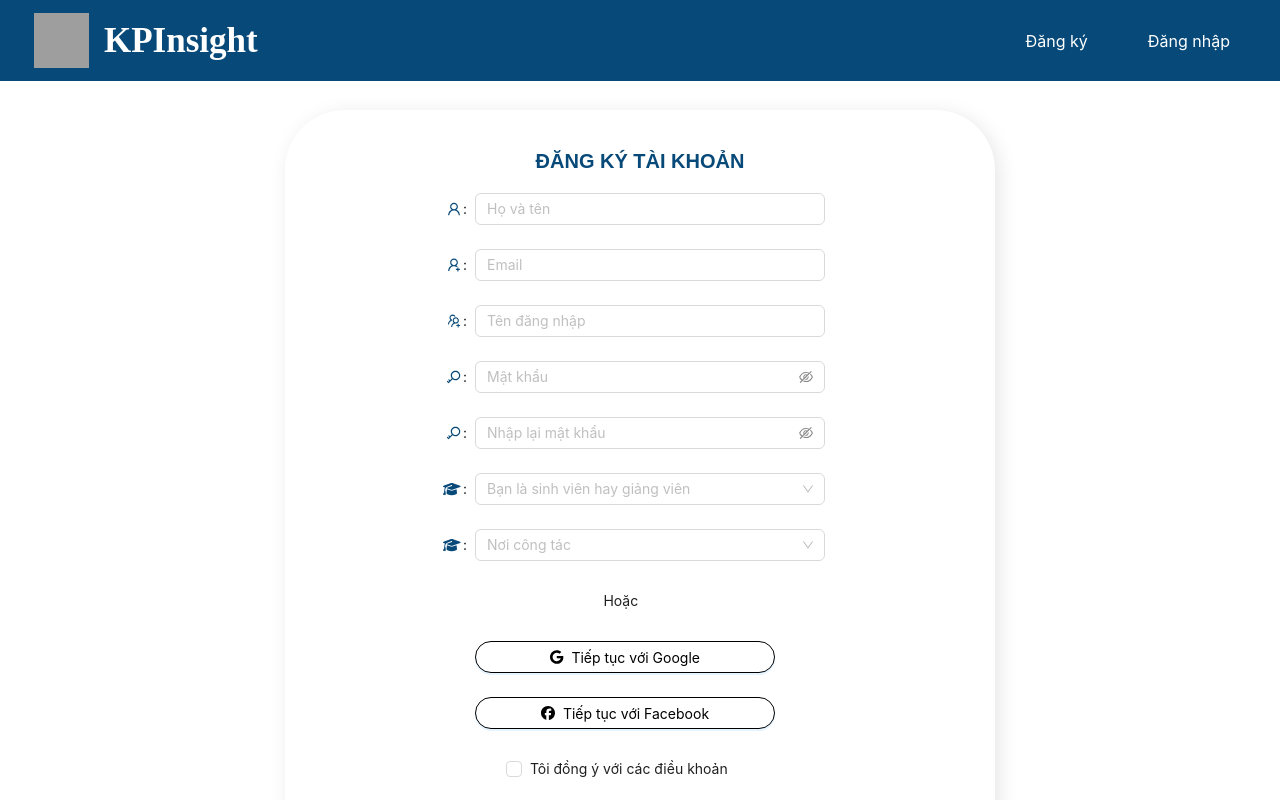
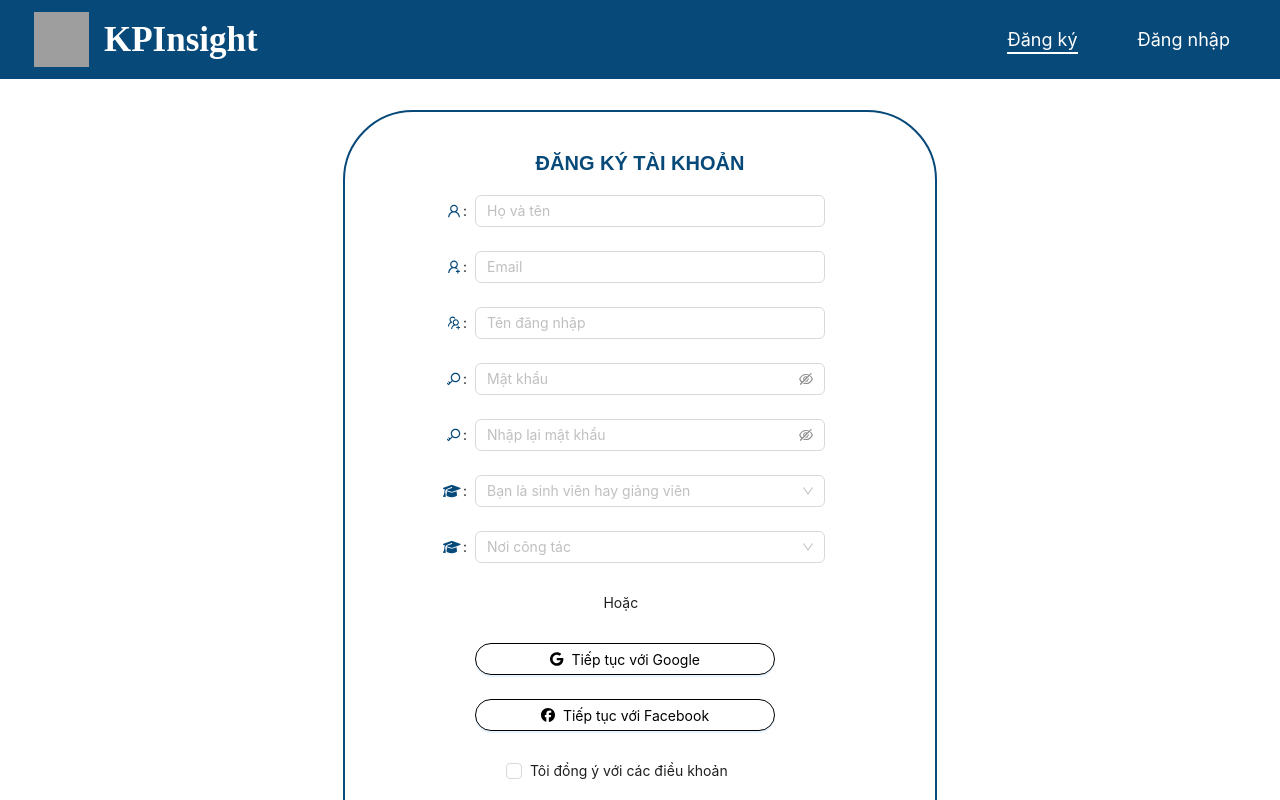
Before and after one commit to Dungntt2003/KPInsight-HI_23, a React (Create React App) app in the folder kpinsight/: page / in a window 1280 px wide. Both pictures are taken after a click on the button "Đăng ký". Shown: the top 800 px of the page. Built offline with nearby package versions, Linux system fonts and the light colour scheme; grey boxes are pictures that could not be loaded.

Commit message:
Fix header with link

```diff
--- a/kpinsight/src/components/header/index.css
+++ b/kpinsight/src/components/header/index.css
@@ -8,8 +8,9 @@ body {
   background-color: #074979;
   display: flex;
   gap: 20px;
+  font-size: 18px;
   color: #fff;
-  padding: 13px 34px;
+  padding: 10px 34px;
   position: fixed;
   top: 0;
   left: 0;
@@ -65,13 +66,15 @@ body {
   background: none;
   border: none;
   padding: 0;
+  text-align: center;
   color: inherit;
   cursor: pointer;
   margin-right: 40px;
-  font-size: 16px;
+  font-size: 18px;
 }
 .header-login {
-  font-size: 16px;
+  font-size: 18px;
+  text-align: center;
   font-family: Inter, sans-serif;
   background: none;
   border: none;
@@ -83,10 +86,16 @@ body {
 
 .header-register:hover,
 .header-login:hover {
-  opacity: 0.8;
+  opacity: 0.9;
 }
 
 .header-link {
   text-decoration: none;
   color: white;
+  padding: 2px 0;
 }
+
+.header-active {
+  text-align: center;
+  border-bottom: 2px solid white;
+}
--- a/kpinsight/src/components/header/index.jsx
+++ b/kpinsight/src/components/header/index.jsx
@@ -1,12 +1,14 @@
 import "./index.css";
 import { Link } from "react-router-dom";
+import { useState } from "react";
+
 function Header() {
+  const [active, setActive] = useState("");
   const user = localStorage.getItem("username");
-  // console.log(user);
   return (
     <div>
       <div class="header-container">
-        <Link to="/home" className="header-link">
+        <Link to="/home" className="header-link" onClick={() => setActive("")}>
           <div class="header-logo">
             <img
               loading="lazy"
@@ -20,13 +22,25 @@ function Header() {
           {!user ? (
             <>
               <button class="header-register">
-                <Link className="header-link" to="/register">
+                <Link
+                  className={`header-link ${
+                    active === "register" ? "header-active" : ""
+                  }`}
+                  to="/register"
+                  onClick={() => setActive("register")}
+                >
                   Đăng ký
                 </Link>
               </button>
 
               <button class="header-login">
-                <Link className="header-link" to="/login">
+                <Link
+                  className={`header-link ${
+                    active === "login" ? "header-active" : ""
+                  }`}
+                  to="/login"
+                  onClick={() => setActive("login")}
+                >
                   Đăng nhập
                 </Link>
               </button>
@@ -34,23 +48,45 @@ function Header() {
           ) : (
             <>
               <button class="header-login">
-                <Link className="header-link" to="/activity-list">
+                <Link
+                  to="/activity-list"
+                  className={`header-link ${
+                    active === "activity" ? "header-active" : ""
+                  }`}
+                  onClick={() => setActive("activity")}
+                >
                   Hoạt động
                 </Link>
               </button>
 
               <button class="header-login">
-                <Link className="header-link" to="/define-goal">
+                <Link
+                  className={`header-link ${
+                    active === "target" ? "header-active" : ""
+                  }`}
+                  onClick={() => setActive("target")}
+                  to="/define-goal"
+                >
                   Mục tiêu KPI
                 </Link>
               </button>
               <button class="header-login">
-                <Link className="header-link" to="/kpi-status">
+                <Link
+                  to="/kpi-status"
+                  className={`header-link ${
+                    active === "status" ? "header-active" : ""
+                  }`}
+                  onClick={() => setActive("status")}
+                >
                   Trạng thái KPI
                 </Link>
               </button>
               <button class="header-login">
-                <Link className="header-link" to="/setting/account">
+                <Link
+                  className="header-link"
+                  to="/setting/account"
+                  onClick={() => setActive("")}
+                >
                   <img
                     src="https://www.svgrepo.com/show/382097/female-avatar-girl-face-woman-user-9.svg"
                     alt=""
--- a/kpinsight/src/components/layout-header/index.jsx
+++ b/kpinsight/src/components/layout-header/index.jsx
@@ -6,7 +6,9 @@ function HeaderLayout(props) {
       <div className="header">
         <Header />
       </div>
-      <div className="body">{props.component}</div>
+      <div className="body" style={{ marginTop: "110px" }}>
+        {props.component}
+      </div>
     </div>
   );
 }
--- a/kpinsight/src/view/pages/login/index.css
+++ b/kpinsight/src/view/pages/login/index.css
@@ -9,7 +9,8 @@
   padding: 50px 100px;
   /* max-width: 650px; */
   border-radius: 60px;
-  box-shadow: 4px 4px 20px rgba(0, 0, 0, 0.1);
+  border: 2px solid #074979;
+  /* box-shadow: 4px 4px 20px rgba(0, 0, 0, 0.1); */
 }
 
 .login-form {
--- a/kpinsight/src/view/pages/register/index.css
+++ b/kpinsight/src/view/pages/register/index.css
@@ -6,9 +6,10 @@
 }
 .register-wrap {
   padding: 20px;
-  /* max-width: 650px; */
-  border-radius: 60px;
-  box-shadow: 4px 4px 20px rgba(0, 0, 0, 0.1);
+  max-width: 550px;
+  border-radius: 70px;
+  /* box-shadow: 4px 4px 20px rgba(0, 0, 0, 0.1); */
+  border: 2px solid #074979;
 }
 
 .register-header {
--- a/kpinsight/src/view/pages/register/index.jsx
+++ b/kpinsight/src/view/pages/register/index.jsx
@@ -46,7 +46,7 @@ function Register() {
             layout="horizontal"
             style={{
               minWidth: 600,
-              marginLeft: 70,
+              marginLeft: 10,
             }}
             onFinish={handleFinish}
           >
--- a/kpinsight/src/view/pages/set-kpi/set-kpi-form/index.jsx
+++ b/kpinsight/src/view/pages/set-kpi/set-kpi-form/index.jsx
@@ -41,7 +41,7 @@ function SetKpiForm(props) {
       <div className="set-kpi-navbar">
         <NavbarGoal />
       </div>
-      <div className="set-kpi-content" style={{ marginTop: "110px" }}>
+      <div className="set-kpi-content">
         <div className="set-kpi-step">
           <Steps
             current={current}
--- a/kpinsight/src/view/routes/index.js
+++ b/kpinsight/src/view/routes/index.js
@@ -1,6 +1,6 @@
 import { Route, Routes } from "react-router-dom";
 import Register from "../pages/register";
-import MainLayout from "../../components/main-layout";
+// import HeaderLayout from "../../components/main-layout";
 import NavbarStatus from "../../components/navbar/navbar-status";
 import NavbarOption from "../../components/navbar/navbar-option";
 import SpeedChart from "../../components/speed-chart";
@@ -32,7 +32,7 @@ function AllRoutes() {
     <Routes>
       <Route
         path="/register"
-        element={<MainLayout component={<Register />} />}
+        element={<HeaderLayout component={<Register />} />}
       />
       <Route
         path="/navbar-status"
@@ -44,7 +44,7 @@ function AllRoutes() {
       />
       <Route
         path="/speed-chart"
-        element={<MainLayout component={<SpeedChart />} />}
+        element={<HeaderLayout component={<SpeedChart />} />}
       />
       <Route
         path="/kpi-status"
@@ -62,17 +62,17 @@ function AllRoutes() {
         path="/setting/general-setting"
         element={<HeaderLayout component={<GeneralSetting />} />}
       />
-      {/* <Route path="/" element={<MainLayout component={<Homepage />} />} />
+      {/* <Route path="/" element={<HeaderLayout component={<Homepage />} />} />
        */}
       <Route path="/" element={<HeaderLayout component={<Welcome />} />} />
-      <Route path="/login" element={<MainLayout component={<Login />} />} />
+      <Route path="/login" element={<HeaderLayout component={<Login />} />} />
       <Route
         path="/forgot-password"
-        element={<MainLayout component={<ForgotPassword />} />}
+        element={<HeaderLayout component={<ForgotPassword />} />}
       />
       <Route
         path="/reset-password"
-        element={<MainLayout component={<ResetPassword />} />}
+        element={<HeaderLayout component={<ResetPassword />} />}
       />
       <Route
         path="/define-goal"
@@ -139,7 +139,7 @@ function AllRoutes() {
         path="/setting/help"
         element={<HeaderLayout component={<Help />} />}
       />
-      <Route path="/home" element={<MainLayout component={<Home />} />} />
+      <Route path="/home" element={<HeaderLayout component={<Home />} />} />
     </Routes>
   );
 }
```
